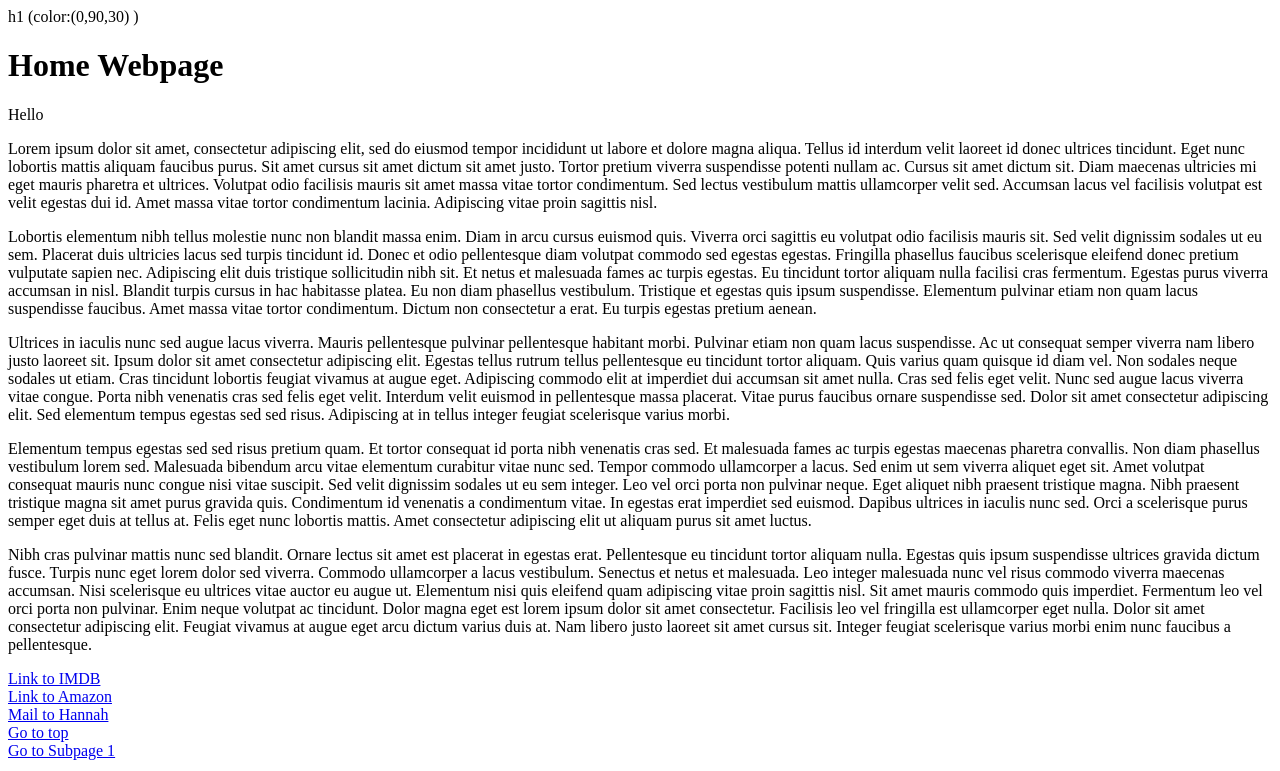
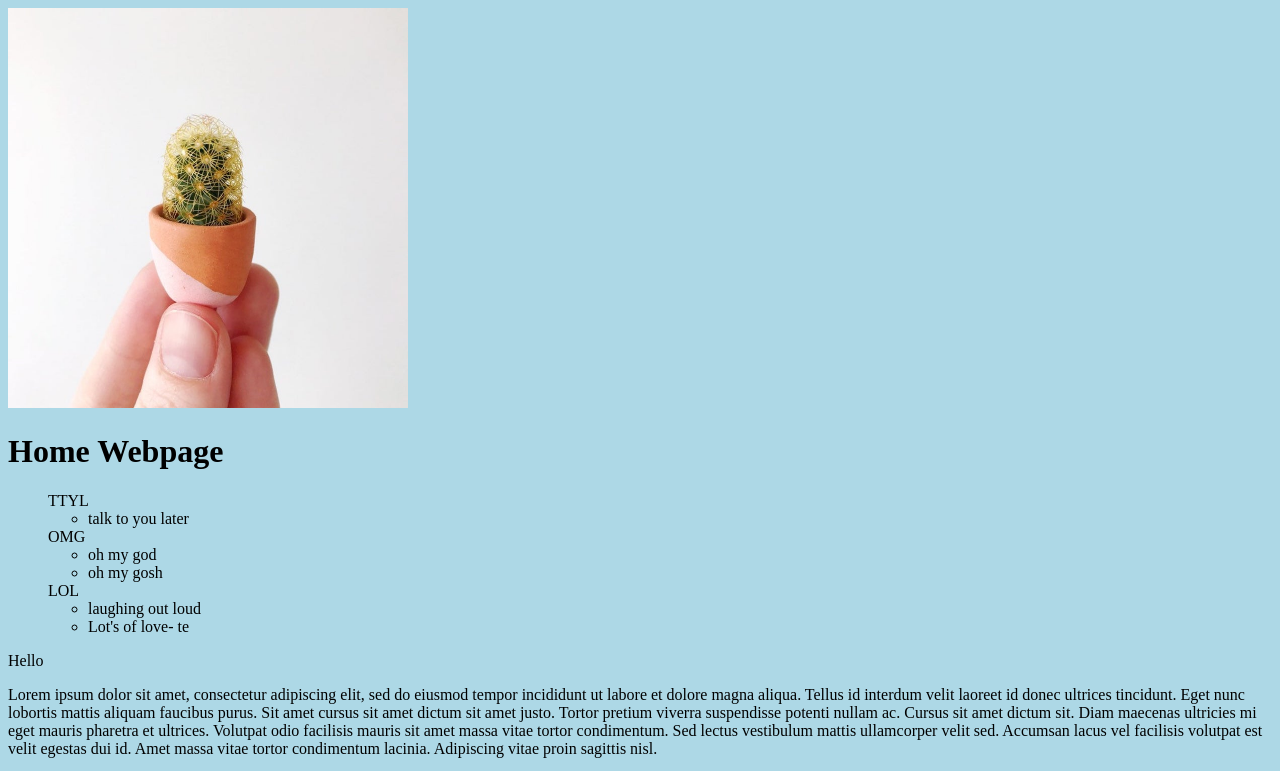
Before and after one commit to MollyGo/HTML.Into.Molly, a plain HTML site: page Index.html in a window 1280 px wide. Shown: the top 771 px of the page. Drawn offline with Linux system fonts and the light colour scheme.

Commit message:
12/20/19 changes

```diff
--- a/Index.html
+++ b/Index.html
@@ -1,14 +1,33 @@
 <!DOCTYPE html>
 <html lang="en">
 <head>
-   <stlye>
-        h1 (color:(0,90,30) )
-   </stlye>
     <meta charset="UTF-8">
     <title>MY WEBSITE</title>
+       <style>
+           body {background-color: lightblue} {font: }
+           li1, li2, li3,  {color:aqua}
+    </style>
 </head>
 <body>
+
+  <img src="Images/Cactus.jpg" alt="a mini cactus" title="look at this fake cactus I dare you" width="400"/>
   <h1 id="top">Home Webpage</h1>
+  <ul>
+     <li1>TTYL</li1>
+     <ul>
+         <li>talk to you later</li>
+     </ul>
+     <li2>OMG</li2>
+     <ul>
+         <li>oh my god</li>
+         <li>oh my gosh</li>
+     </ul>
+     <li3>LOL</li3>
+     <ul>
+         <li>laughing out loud</li>
+         <li>Lot's of love- te</li>
+     </ul>
+ </ul>
    <p>Hello</p>
    <p>Lorem ipsum dolor sit amet, consectetur adipiscing elit, sed do eiusmod tempor incididunt ut labore et dolore magna aliqua. Tellus id interdum velit laoreet id donec ultrices tincidunt. Eget nunc lobortis mattis aliquam faucibus purus. Sit amet cursus sit amet dictum sit amet justo. Tortor pretium viverra suspendisse potenti nullam ac. Cursus sit amet dictum sit. Diam maecenas ultricies mi eget mauris pharetra et ultrices. Volutpat odio facilisis mauris sit amet massa vitae tortor condimentum. Sed lectus vestibulum mattis ullamcorper velit sed. Accumsan lacus vel facilisis volutpat est velit egestas dui id. Amet massa vitae tortor condimentum lacinia. Adipiscing vitae proin sagittis nisl.</p>
 
```
Also changed, not shown: Images/Cactus.jpg (added).
